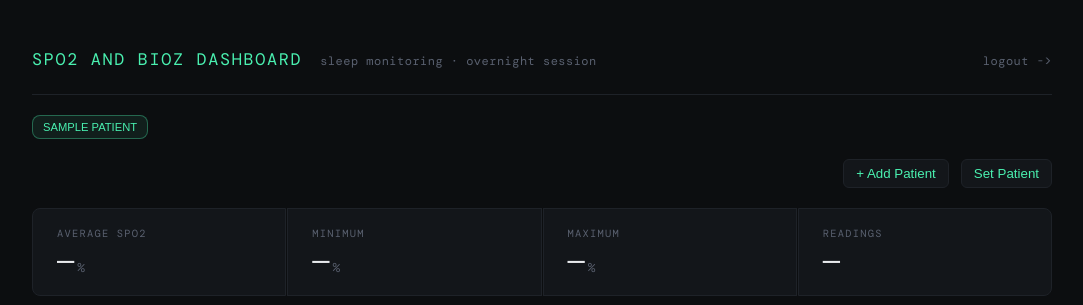
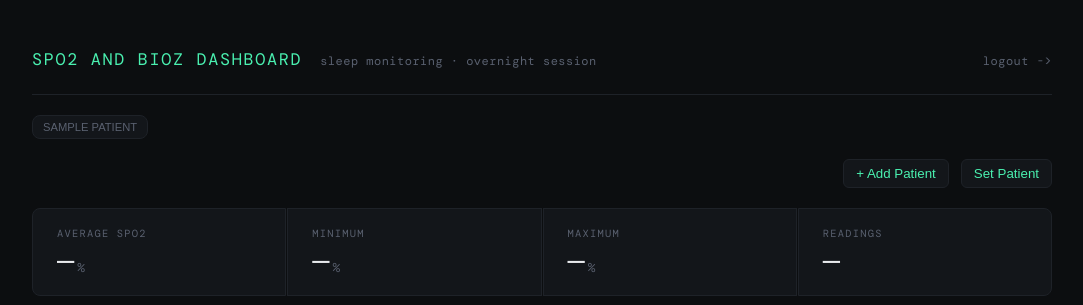
Before and after one commit to marxjoseph/Apena-Web-Application, a Python web app: template templates/index.html in a window 1280 px wide. Shown: the top 305 px of the page, without its empty margins (98-1181 px from the left). Run offline with Jinja, Linux system fonts and the light colour scheme; the template is opened without the code that fills it: most values are stand-ins (such as "Sample title", 1, 10 or a date in 2020); some web fonts are replaced.

Commit message:
Clean up

```diff
--- a/static/js/spo2chart.js
+++ b/static/js/spo2chart.js
@@ -151,6 +151,3 @@ logout.addEventListener("click", () => {
     window.location.reload();
   });
 });
-
-fetchPatientDataSpo2(1); // Default (test) Call
-fetchPatientDataBioz(1); // Default (test) Call
--- a/templates/index.html
+++ b/templates/index.html
@@ -20,7 +20,7 @@
 
     <nav class="patient-tabs">
         {% for patient in response['patients'] %}
-        <button class="patient-button {% if loop.first %}active{% endif %}" data-patient="{{ patient['id'] }}">
+        <button class="patient-button" data-patient="{{ patient['id'] }}">
             {{ patient['name'] }}
         </button>
         {% endfor %}
```
